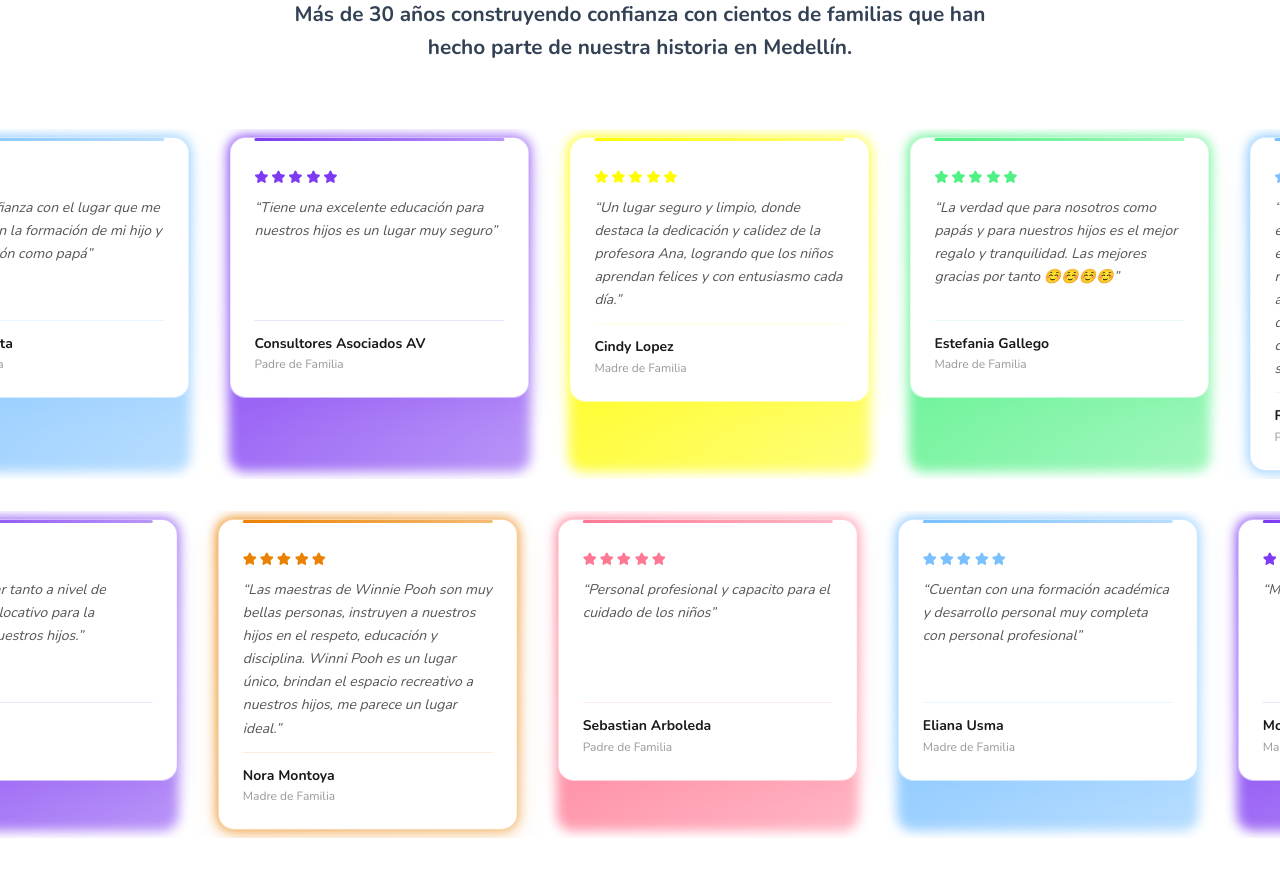
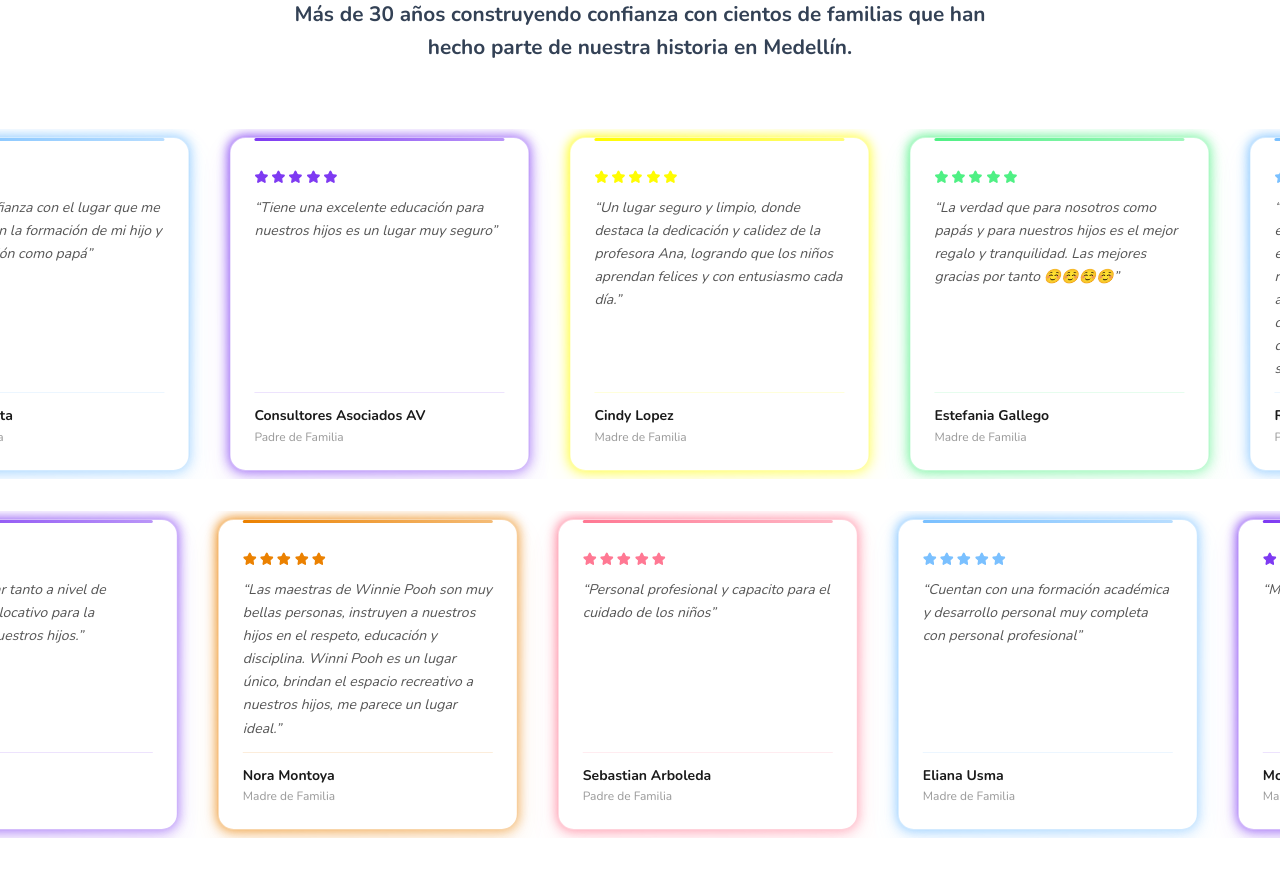
Before and after one commit to WinniePoohJardinInfantil/jardin-winnie-pooh, a Next.js app: page / in a window 1280 px wide. Shown: the part 7120-7997 px from the top of the page. Built offline with nearby package versions, Linux system fonts and the light colour scheme; no server answers; the database is empty.

Commit message:
Correccion marquee

```diff
--- a/components/Resenas.tsx
+++ b/components/Resenas.tsx
@@ -112,7 +112,7 @@ const resenasAbajo = [
 const withAlpha = (hex: string, alpha: string) => `${hex}${alpha}`;
 
 const ResenaCard = ({ nombre, rol, resena, color }: typeof resenasArriba[0]) => (
-  <div className="relative mx-3 flex-shrink-0 group" style={{ width: "300px" }}>
+  <div className="relative mx-3 flex-shrink-0 group h-full" style={{ width: "300px" }}>
     <div
       className="absolute -inset-[1px] rounded-2xl opacity-100 transition-all duration-500 group-hover:opacity-100"
       style={{
@@ -132,7 +132,7 @@ const ResenaCard = ({ nombre, rol, resena, color }: typeof resenasArriba[0]) =>
         display: "flex",
         flexDirection: "column",
         gap: "0.75rem",
-        minHeight: "242px",
+        height: "100%",
         border: `1.5px solid ${withAlpha(color, "55")}`,
         boxShadow: `0 12px 28px ${withAlpha(color, "20")}`,
         overflow: "hidden",
@@ -233,13 +233,13 @@ export default function Resenas() {
       </div>
 
       <div style={{ position: "relative" }}>
-        <Marquee pauseOnHover className="[--duration:40s]">
+        <Marquee pauseOnHover className="[--duration:40s] items-stretch">
           {resenasArriba.map((r, i) => (
             <ResenaCard key={`rev-${r.nombre}-${i}`} {...r} />
           ))}
         </Marquee>
 
-        <Marquee reverse pauseOnHover className="[--duration:35s] mt-8">
+        <Marquee reverse pauseOnHover className="[--duration:35s] mt-8 items-stretch">
           {resenasAbajo.map((r, i) => (
             <ResenaCard key={`rev-${r.nombre}-${i}`} {...r} />
           ))}
```
